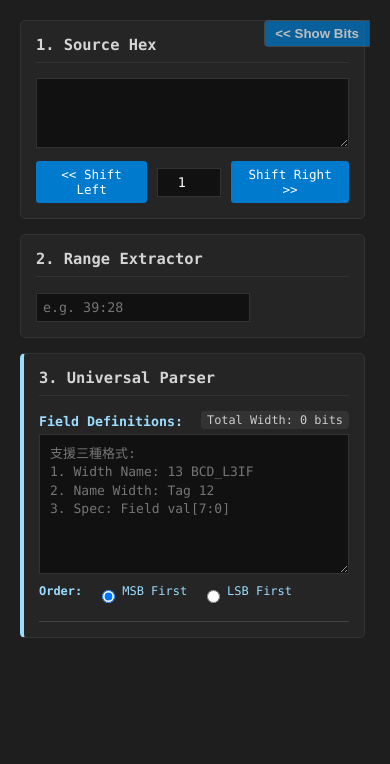
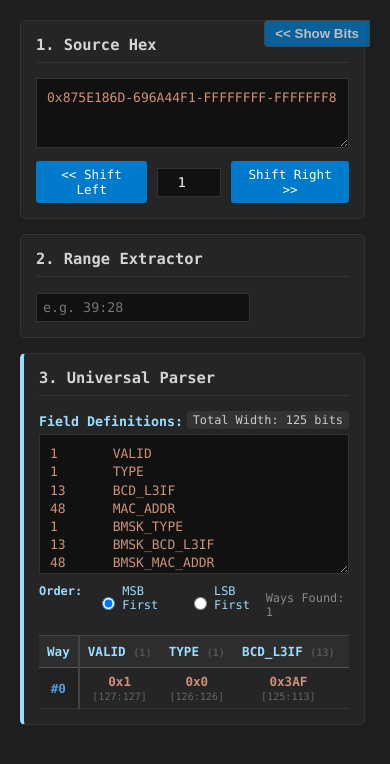
Before and after one commit to farfree/tools, a plain HTML site: page hex2bin.html in a window 390 px wide. Both pictures are taken after a click on the button "Toggle Bit View". Drawn offline with Linux system fonts and the light colour scheme.

Commit message:
Update hex2bin.html

```diff
--- a/hex2bin.html
+++ b/hex2bin.html
@@ -34,18 +34,15 @@
         .container {
             display: grid;
             gap: 20px;
-            /* 預設: 左側自適應，右側 380px */
             grid-template-columns: 1fr 380px;
             height: 95vh;
-            /* 加入平滑過渡效果 */
             transition: grid-template-columns 0.3s ease;
-            position: relative; /* 為了定位 toggle 按鈕 */
+            position: relative;
         }
 
-        /* 收合狀態: 右側寬度變為 0 */
         .container.collapsed {
             grid-template-columns: 1fr 0px;
-            gap: 0; /* 收合時移除間距 */
+            gap: 0;
         }
 
         @media (max-width: 900px) {
@@ -62,21 +59,15 @@
             background: #333;
             color: #fff;
             border: 1px solid #555;
-            border-radius: 4px 0 0 4px; /* 左邊圓角 */
+            border-radius: 4px 0 0 4px;
             padding: 5px 10px;
             cursor: pointer;
             font-weight: bold;
             opacity: 0.7;
             transition: all 0.2s;
         }
-        .toggle-btn:hover {
-            opacity: 1;
-            background: var(--accent-color);
-        }
-        /* 當收合時，按鈕位置稍微調整一下，或保持在最右邊 */
-        .container.collapsed .toggle-btn {
-            background: var(--accent-color);
-        }
+        .toggle-btn:hover { opacity: 1; background: var(--accent-color); }
+        .container.collapsed .toggle-btn { background: var(--accent-color); }
 
         /* --- Left Panel --- */
         .left-panel {
@@ -176,7 +167,6 @@
 
         .val-hex { color: var(--highlight-color); font-weight: bold; }
         .val-range { display: block; font-size: 0.8em; color: #666; margin-top: 2px; }
-
         .reserved-field { color: var(--reserved-color); font-style: italic; }
 
         /* --- Right Panel (Main Table) --- */
@@ -185,18 +175,13 @@
             overflow-y: auto;
             background: #1e1e1e;
             width: 100%;
-            /* 當寬度變為0時，隱藏內容，避免擠壓 */
             overflow-x: hidden;
             min-width: 0;
             opacity: 1;
             transition: opacity 0.2s;
         }
 
-        /* 收合時隱藏內容以優化效能 */
-        .container.collapsed .table-wrapper {
-            opacity: 0;
-            pointer-events: none;
-        }
+        .container.collapsed .table-wrapper { opacity: 0; pointer-events: none; }
 
         table.main-table {
             width: 100%;
@@ -251,7 +236,7 @@
 
             <div class="panel">
                 <h3>1. Source Hex</h3>
-                <textarea id="hexInput" style="height: 70px;"></textarea>
+                <textarea id="hexInput" style="height: 70px;">0x875E186D-696A44F1-FFFFFFFF-FFFFFFF8</textarea>
                 <div id="errorMsg" class="error">Invalid Hex String</div>
 
                 <div style="margin-top: 10px; display: flex; gap: 10px; align-items: center;">
@@ -280,7 +265,13 @@
                     <span id="fieldStats" class="stats-tag">Total Width: 0 bits</span>
                 </div>
 
-                <textarea id="fieldDefInput" style="height: 140px;" placeholder="支援三種格式:&#10;1. Width Name: 13 BCD_L3IF&#10;2. Name Width: Tag 12&#10;3. Spec: Field val[7:0]"></textarea>
+                <textarea id="fieldDefInput" style="height: 140px;" placeholder="支援三種格式:&#10;1. Width Name: 13 BCD_L3IF&#10;2. Name Width: Tag 12&#10;3. Spec: Field val[7:0]">1	VALID
+1	TYPE
+13	BCD_L3IF
+48	MAC_ADDR
+1	BMSK_TYPE
+13	BMSK_BCD_L3IF
+48	BMSK_MAC_ADDR</textarea>
 
                 <div style="margin-top: 10px; display: flex; justify-content: space-between; align-items: center;">
                     <div class="radio-group">
@@ -346,12 +337,7 @@
         function toggleRightPanel() {
             mainContainer.classList.toggle('collapsed');
             const isCollapsed = mainContainer.classList.contains('collapsed');
-
-            if (isCollapsed) {
-                toggleBtn.innerHTML = '&lt;&lt; Show Bits';
-            } else {
-                toggleBtn.innerHTML = 'Hide Bits &gt;&gt;';
-            }
+            toggleBtn.innerHTML = isCollapsed ? '&lt;&lt; Show Bits' : 'Hide Bits &gt;&gt;';
         }
 
         function updateAll() {
@@ -360,8 +346,14 @@
             parseFields();
         }
 
+        // --- Core Cleaning Function Updated ---
         function getCleanHex() {
-            return hexInput.value.trim().replace(/\s/g, '').replace(/^0x/i, '');
+            // 1. 去除前後空白
+            // 2. 去除開頭的 0x (case insensitive)
+            // 3. 去除所有 空白字元(\s) 和 連字號(-)
+            return hexInput.value.trim()
+                .replace(/^0x/i, '')
+                .replace(/[\s-]/g, '');
         }
 
         function hexToBinaryStr(hex) {
@@ -407,8 +399,6 @@
             showError(false);
             if (rawHex.length % 2 !== 0) rawHex = '0' + rawHex;
 
-            // 如果右側被收合，可以選擇不渲染 DOM 提升效能 (可選)
-            // 這裡為了保持展開時能馬上看到，仍然渲染，但 CSS 會隱藏
             let binaryStr = hexToBinaryStr(rawHex);
             const totalBits = binaryStr.length;
             tableBody.innerHTML = '';
@@ -470,7 +460,7 @@
             let fields = [];
 
             if (defStr.match(/\[\d+:\d+\]/)) {
-                // Spec 格式
+                // Spec Format
                 if(!document.getElementById('dirLSB').checked) {
                      document.getElementById('dirLSB').checked = true;
                 }
@@ -502,7 +492,7 @@
                 });
 
             } else {
-                // Width Name 或 Name Width
+                // Simple Format (Width Name / Name Width)
                 const rawItems = defStr.split(/[\n,]+/).map(s => s.trim()).filter(s => s);
                 rawItems.forEach(item => {
                     const parts = item.split(/\s+/);
```
